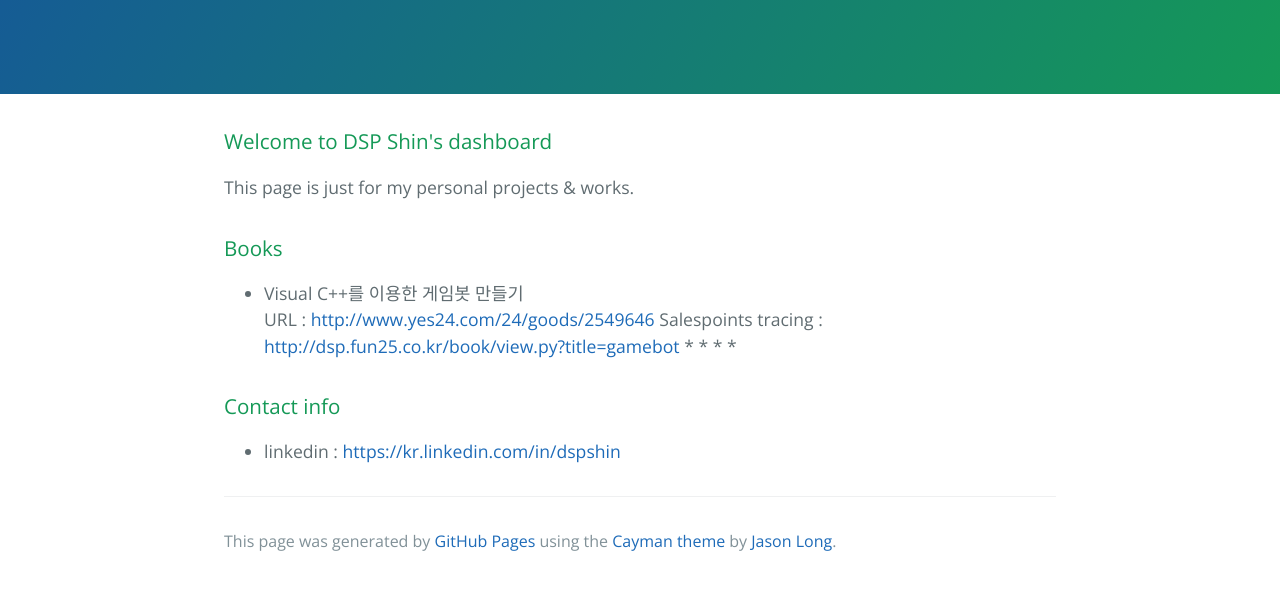
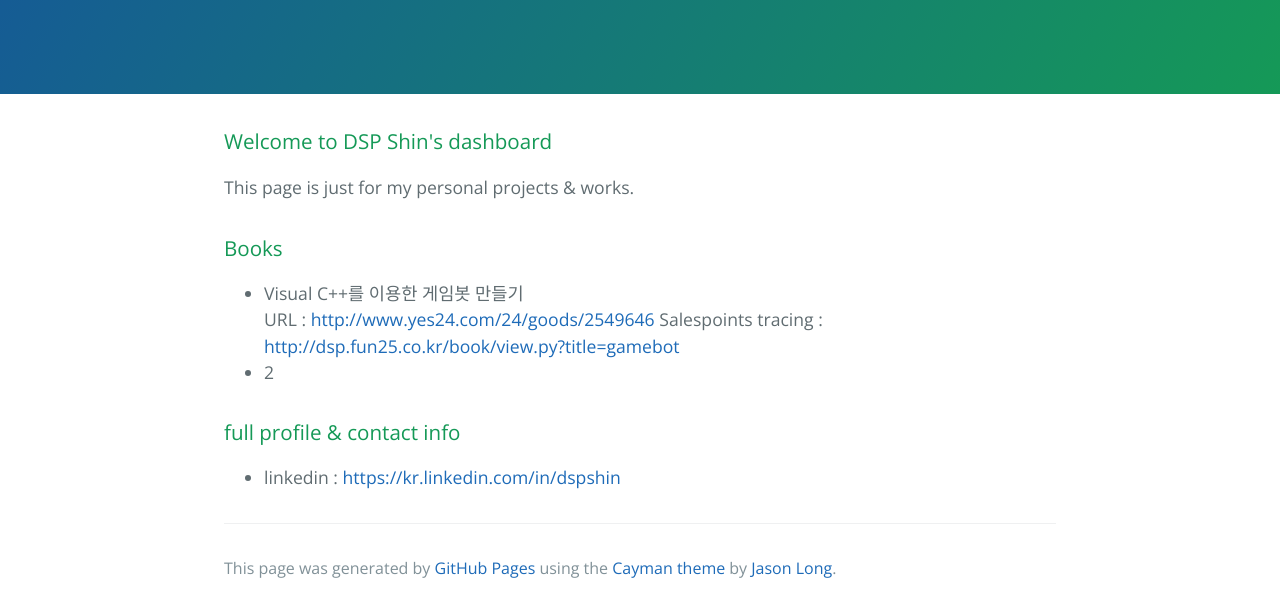
Before and after one commit to dspshin/dspshin.github.com, a plain HTML site: page index.html in a window 1280 px wide. Shown: the part 176-792 px from the top of the page. Drawn offline with nearby package versions, Linux system fonts and the light colour scheme.

Commit message:
Replace master branch with page content via GitHub

```diff
--- a/index.html
+++ b/index.html
@@ -28,14 +28,12 @@
 <li>Visual C++를 이용한 게임봇 만들기<br>
 URL : <a href="http://www.yes24.com/24/goods/2549646">http://www.yes24.com/24/goods/2549646</a>
 Salespoints tracing : <a href="http://dsp.fun25.co.kr/book/view.py?title=gamebot">http://dsp.fun25.co.kr/book/view.py?title=gamebot</a>
-*
-*
-*
-*</li>
+</li>
+<li>2</li>
 </ul>
 
 <h3>
-<a id="contact-info" class="anchor" href="#contact-info" aria-hidden="true"><span class="octicon octicon-link"></span></a>Contact info</h3>
+<a id="full-profile--contact-info" class="anchor" href="#full-profile--contact-info" aria-hidden="true"><span class="octicon octicon-link"></span></a>full profile &amp; contact info</h3>
 
 <ul>
 <li>linkedin : <a href="https://kr.linkedin.com/in/dspshin">https://kr.linkedin.com/in/dspshin</a>
--- a/params.json
+++ b/params.json
@@ -1 +1 @@
-{"name":"Dspshin's dashboard","tagline":"","body":"### Welcome to DSP Shin's dashboard\r\nThis page is just for my personal projects & works.\r\n\r\n### Books\r\n* Visual C++를 이용한 게임봇 만들기  \r\n    URL : http://www.yes24.com/24/goods/2549646\r\n    Salespoints tracing : http://dsp.fun25.co.kr/book/view.py?title=gamebot\r\n*\r\n*\r\n*\r\n*\r\n\r\n\r\n### Contact info\r\n* linkedin : https://kr.linkedin.com/in/dspshin","google":"","note":"Don't delete this file! It's used internally to help with page regeneration."}
+{"name":"Dspshin's dashboard","tagline":"","body":"### Welcome to DSP Shin's dashboard\r\nThis page is just for my personal projects & works.\r\n\r\n### Books\r\n* Visual C++를 이용한 게임봇 만들기  \r\n    URL : http://www.yes24.com/24/goods/2549646\r\n    Salespoints tracing : http://dsp.fun25.co.kr/book/view.py?title=gamebot\r\n* 2\r\n\r\n\r\n\r\n### full profile & contact info\r\n* linkedin : https://kr.linkedin.com/in/dspshin","google":"","note":"Don't delete this file! It's used internally to help with page regeneration."}
```
